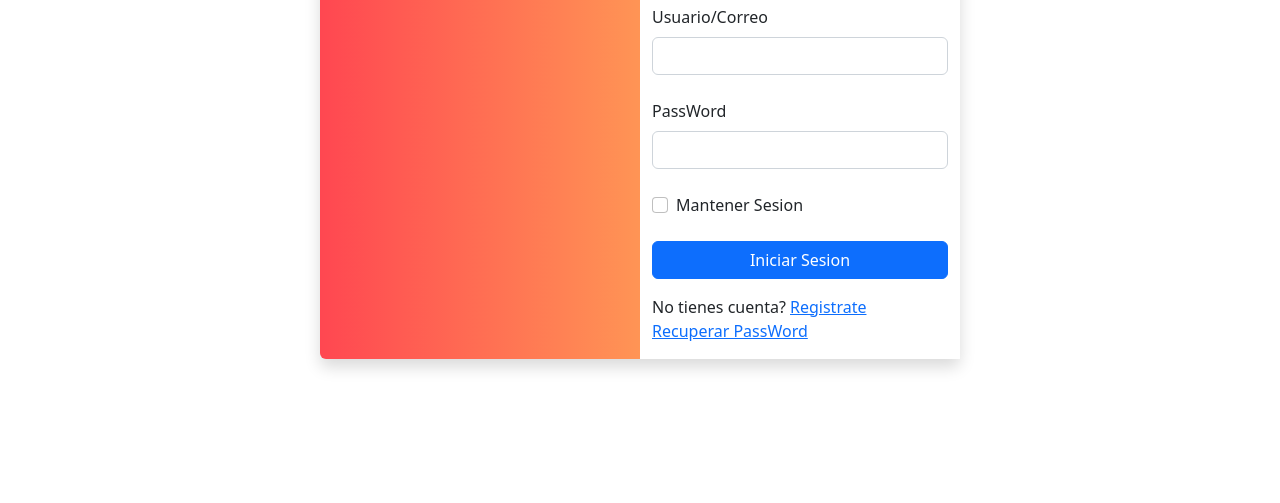
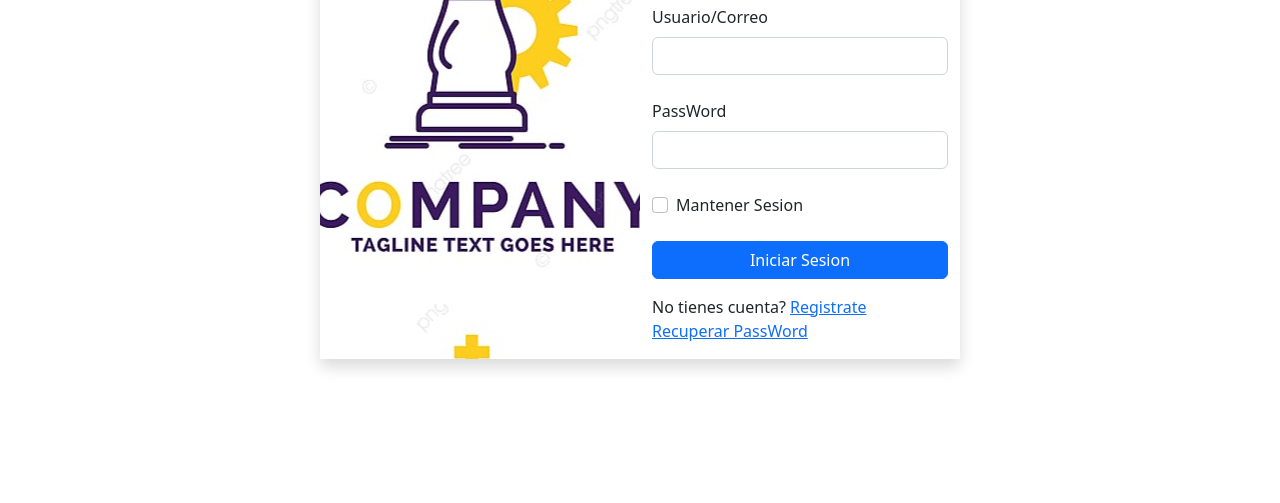
Before and after one commit to SalchipapaGratinada/Login-Web-I, a plain HTML site: page login.html in a window 1280 px wide. Shown: the part 297-800 px from the top of the page. Drawn offline with nearby package versions, Linux system fonts and the light colour scheme.

Commit message:
modifico el estilos login

```diff
--- a/estiloslogin.css
+++ b/estiloslogin.css
@@ -3,6 +3,6 @@
     background: linear-gradient(to right, #ff4751, #ffe259);
 }
 .bg{
-    background-image: url(Img/bg.jpg);
+    background-image: url(Img/bg.png);
     background-position: center center;
 }
```
